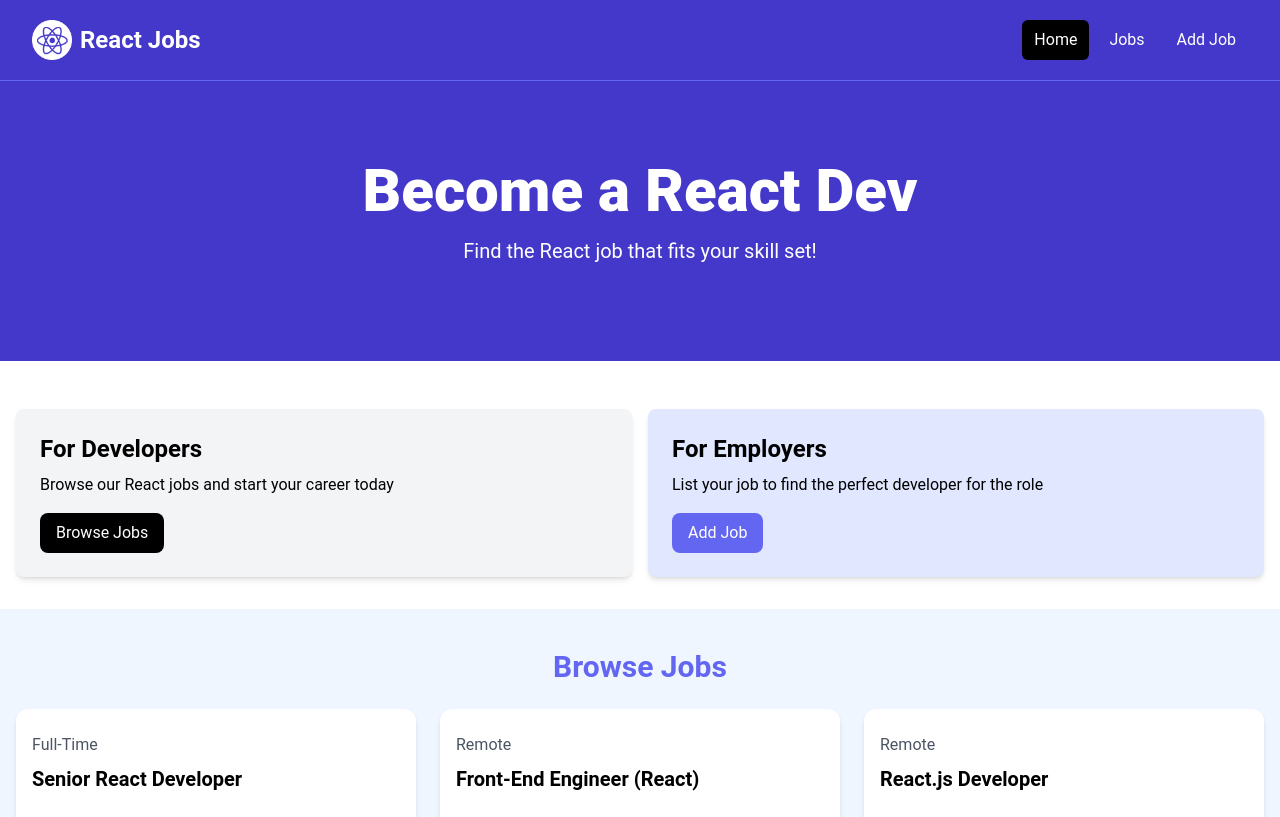
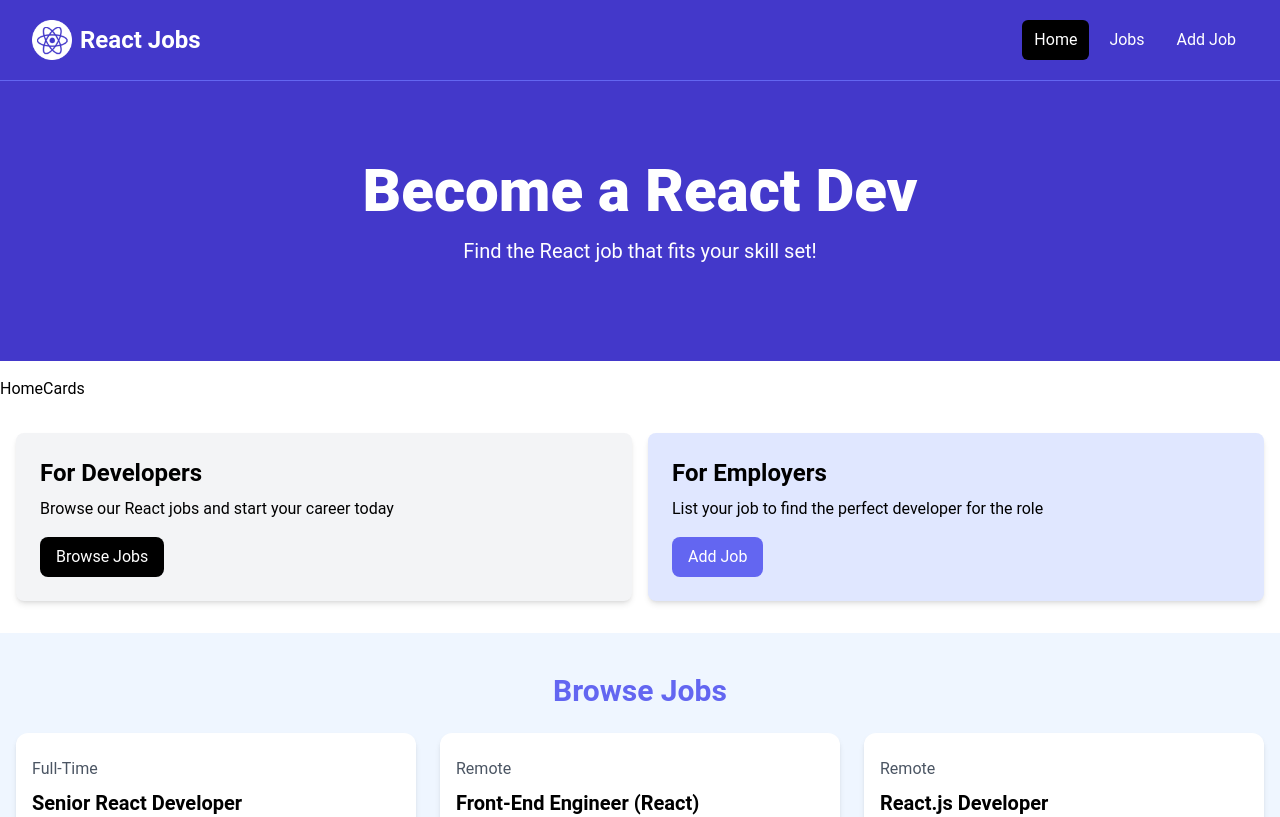
Before and after one commit to crypt096/react-crash-course-2024, a React (Vite) app: page / in a window 1280 px wide. Shown: the top 817 px of the page. Built offline with nearby package versions, Linux system fonts and the light colour scheme.

Commit message:
Update App.tsx

```diff
--- a/src/App.tsx
+++ b/src/App.tsx
@@ -1,11 +1,13 @@
 import Hero from "./components/Hero";
 import Navbar from "./components/Navbar";
+import HomeCards from "./components/HomeCards";
 
 const App = () => {
   return (
     <>
-      <Navbar/>
-      <Hero/>
+      <Navbar />
+      <Hero />
+      <HomeCards />
 
       {/* <!-- Developers and Employers --> */}
       <section className="py-4">
```
